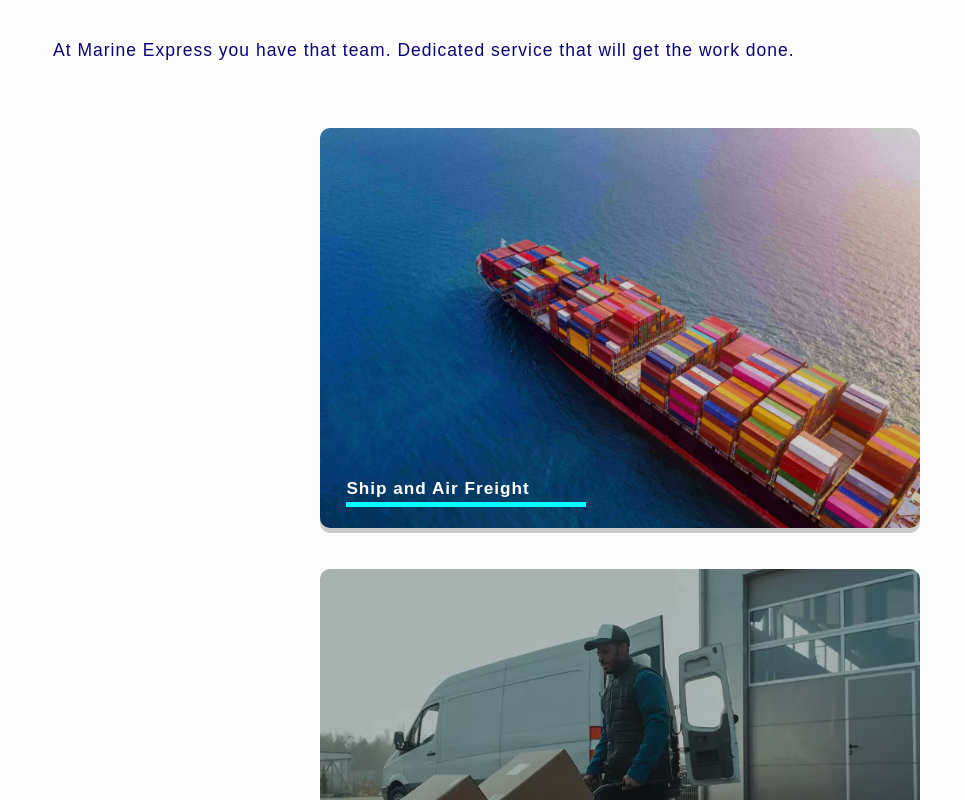
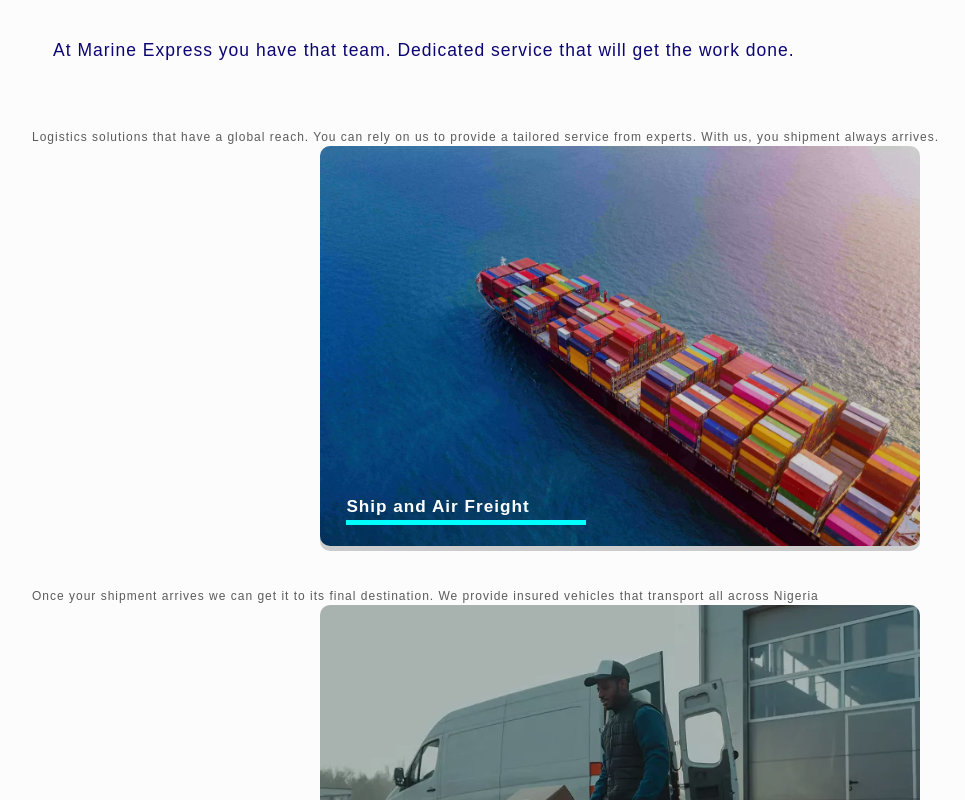
Before and after one commit to abeonweb/marine-express-site, a Next.js app: page / in a window 1280 px wide. Shown: the part 1660-2460 px from the top of the page, without its empty margins (20-985 px from the left). Built offline with nearby package versions, Linux system fonts and the light colour scheme.

Commit message:
update to feature

```diff
--- a/components/Feature.js
+++ b/components/Feature.js
@@ -5,14 +5,17 @@ import Image from "next/image"
 const Feature = ({ title, text, image, alt }) => {
 
   return (
+    <section className={styles.featureContainer}>
+      <article className={styles.featureContent}>{text}</article>
       <article className={styles.feature}>
-      <div className={styles.cardOverlay}/>
+        <div className={styles.cardOverlay} />
         <Image width={400} height={500} src={image} alt={alt} className={styles.featureImage} />
         <div className={styles.textContainer}>
           <h2 className={styles.title}>{title}</h2>
           <p className={styles.cardText}>{text}</p>
         </div>
       </article>
+    </section>
   )
 }
 
```
Lines whose indentation alone changed are shown as unchanged.
